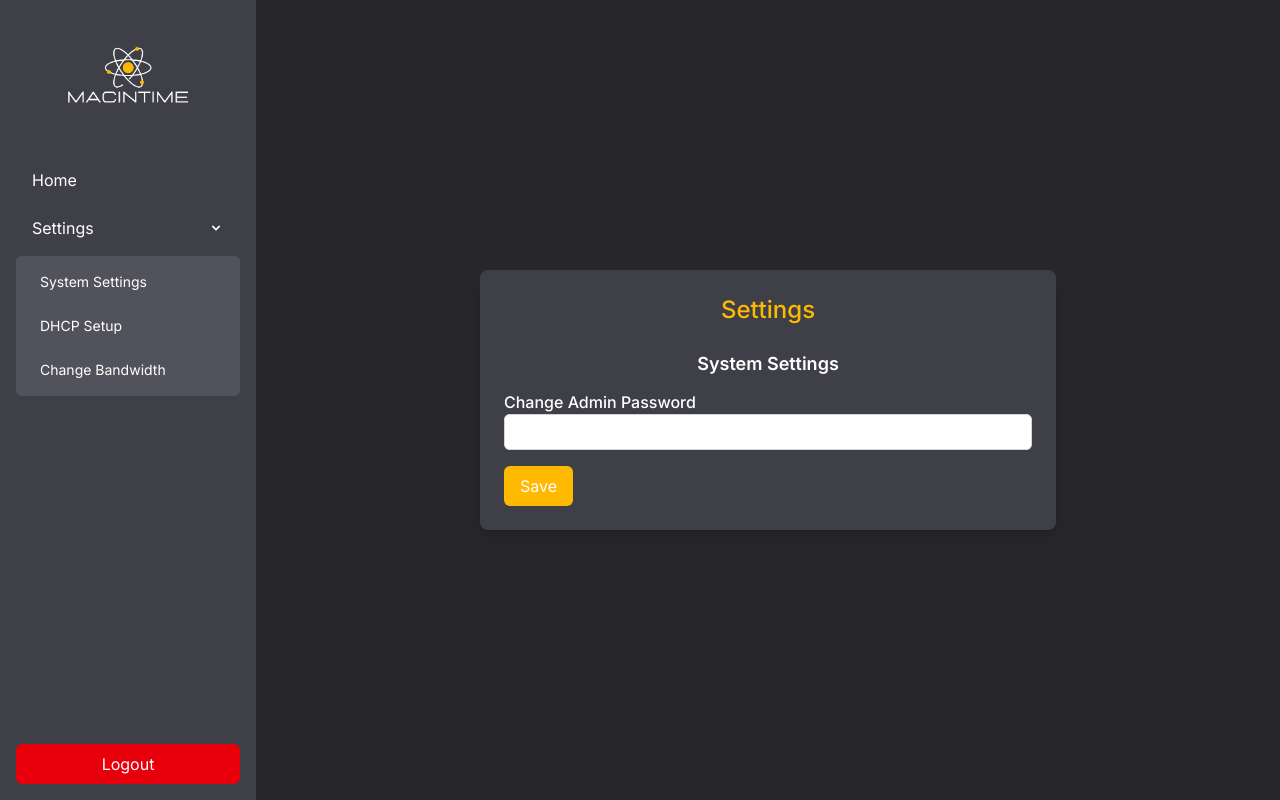
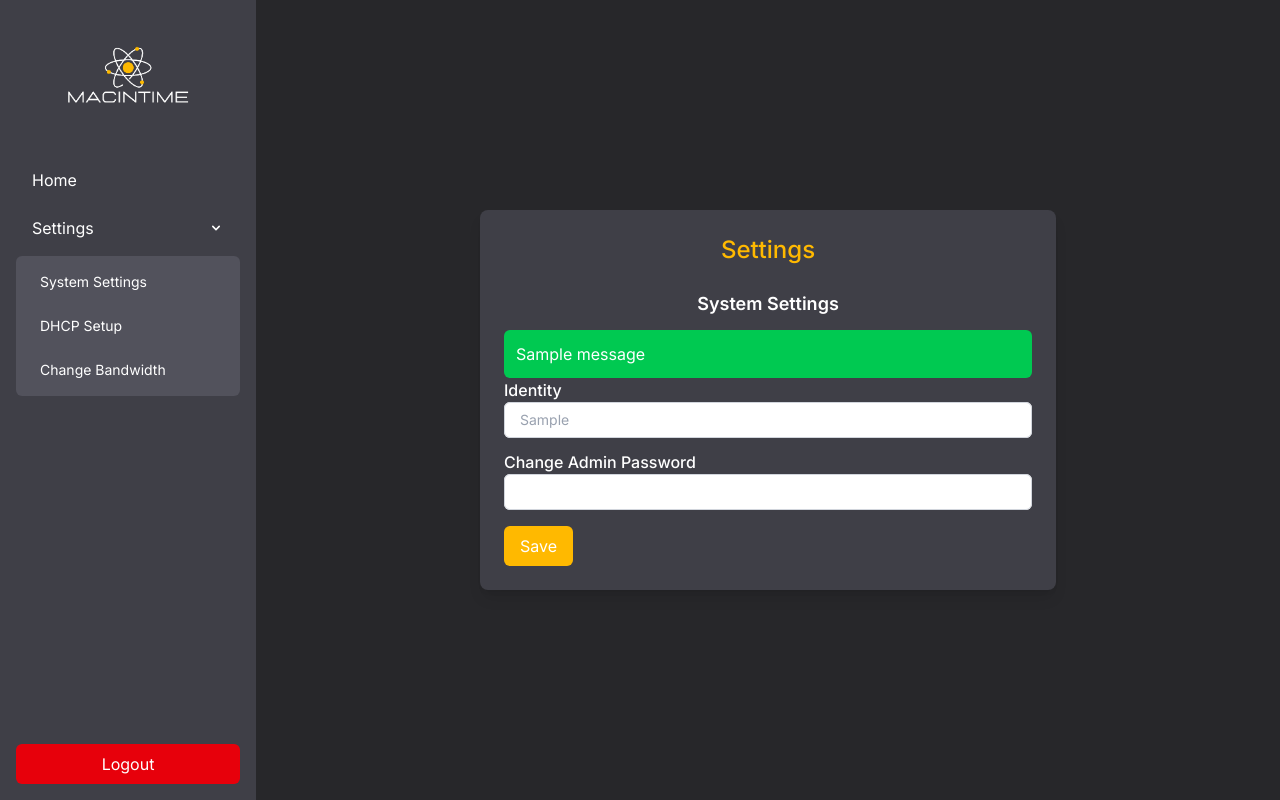
Before and after one commit to TuanBeliau/macintime, a Flask app: template templates/settings.html in a window 1280 px wide. Run offline with Flask 3, Linux system fonts and the light colour scheme; the template is opened without the code that fills it: most values are stand-ins (such as "Sample title", 1, 10 or a date in 2020); one stand-in notice (Sample message) is shown.

Commit message:
Update settings.html

```diff
--- a/templates/settings.html
+++ b/templates/settings.html
@@ -4,7 +4,7 @@
 <head>
     <meta charset="UTF-8">
     <meta name="viewport" content="width=device-width, initial-scale=1.0">
-    <title>Dashboard</title>
+    <title>Setting</title>
     <script src="https://unpkg.com/@tailwindcss/browser@4"></script>
     <style>
         @import url('https://fonts.googleapis.com/css2?family=Inter:ital,opsz,wght@0,14..32,100..900;1,14..32,100..900&display=swap');
@@ -38,7 +38,6 @@
                 <a href="{{ url_for('dashboard') }}" class="block px-4 py-2 rounded-md text-white hover:bg-amber-400 transition-colors">
                     Home
                 </a>
-
                 <div class="relative" x-data="{ open: false }">
                     <button @click="open = !open" class="flex items-center justify-between w-full px-4 py-2 text-white hover:bg-amber-400 rounded-md transition-colors">
                         <span>Settings</span>
@@ -79,14 +78,24 @@
             <h2 class="text-xl sm:text-2xl font-medium text-center text-amber-400 mb-4">Settings</h2>
 
             <h3 class="text-lg text-white font-semibold mt-6 text-center">System Settings</h3>
+
+            {% with messages = get_flashed_messages() %}
+                {% if messages %}
+                    <div class="mt-3 p-3 bg-green-500 text-white rounded-md">
+                    {% for message in messages %}
+                        <p>{{ message }}</p>
+                    {% endfor %}
+                    </div>
+                {% endif %}
+            {% endwith %}
             <form method="POST">
-                <!-- <div class="overflow-x-auto">
+                <div class="overflow-x-auto">
                     <label for="host" class="block font-medium text-white">Identity</label>
                     <div class="flex items-center rounded-md bg-white pl-2 outline-1 -outline-offset-1 outline-gray-300">
-                        <input type="text" name="identity" value="{{ current_identity }}"
+                        <input type="text" name="identity" placeholder="{{ current_identity }}"
                             class="w-full p-2 text-base text-gray-900 placeholder:text-gray-400 focus:outline-none sm:text-sm">
                     </div>
-                </div> -->
+                </div>
                 <div class="overflow-x-auto mt-3">
                     <label for="password" class="block font-medium text-white">Change Admin Password</label>
                     <div class="flex items-center rounded-md bg-white pl-2 outline-1 -outline-offset-1 outline-gray-300">
```
Lines whose indentation alone changed are shown as unchanged.
